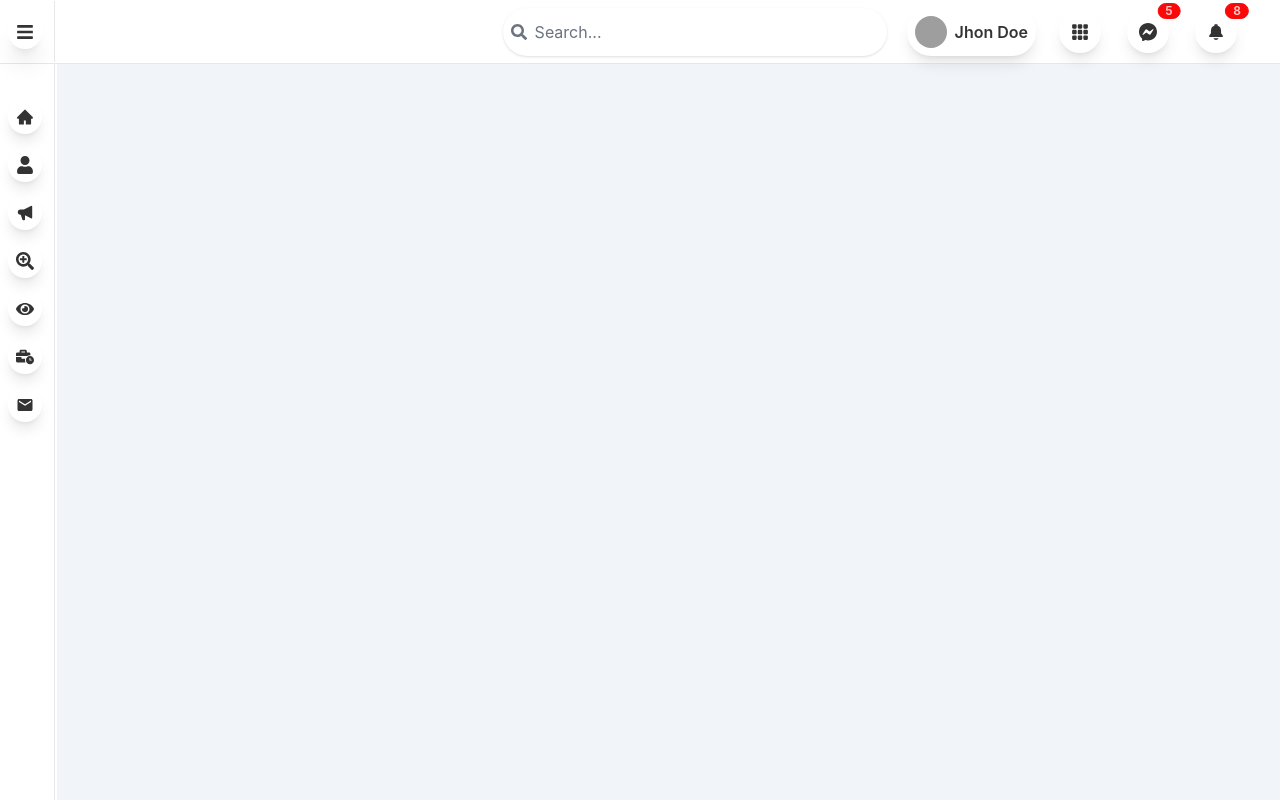
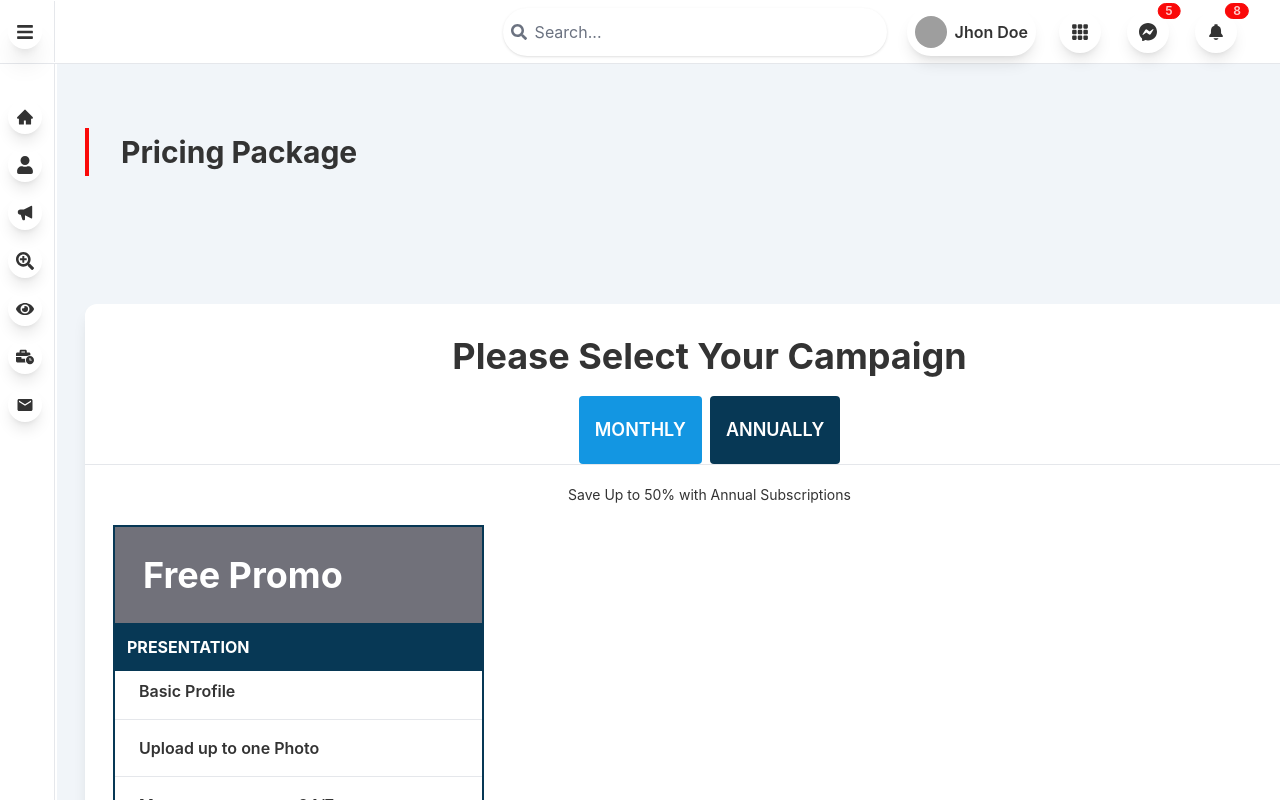
Before and after one commit to dipankar11137/Task-1-BP, a React (Create React App) app: page /proAdmin/newBusinessSales in a window 1280 px wide. Shown: the top 800 px of the page. Built offline with nearby package versions, Linux system fonts and the light colour scheme; grey boxes are pictures that could not be loaded.

Commit message:
add b seles

```diff
--- a/src/Pages/ProAdmin/Dashboard.js
+++ b/src/Pages/ProAdmin/Dashboard.js
@@ -172,7 +172,7 @@ const Dashboard = ({ drawer, setDrawer }) => {
                         >
                           My Promos
                         </p>
-                        <hr className="my-1" />
+                        <hr className="my-2" />
                         <Link to="/proAdmin/businessSales">
                           <p className="hover:text-accent cursor-pointer pl-2 flex items-center text-md">
                             <TiThLargeOutline className="mr-2" /> Business /
@@ -180,21 +180,21 @@ const Dashboard = ({ drawer, setDrawer }) => {
                           </p>
                         </Link>
 
-                        <hr className="my-1" />
+                        <hr className="my-2" />
                         <Link to="/proAdmin/professionalDirectory">
                           <p className="hover:text-accent cursor-pointer pl-2 flex items-center text-md">
-                            <TiThLargeOutline className="mr-2" /> Professional
+                            <TiThLargeOutline className="mr-2" /> Business
                             Directory
                           </p>
                         </Link>
-                        <hr className="my-1" />
+                        <hr className="my-2" />
                         <Link to="/proAdmin/newBusinessSales">
                           <p className="hover:text-accent cursor-pointer pl-2 flex items-center text-md">
                             <TiThLargeOutline className="mr-2" />
                             New Business Sales
                           </p>
                         </Link>
-                        <hr className="my-1" />
+                        <hr className="my-2" />
                       </div>
                     )}
                   </>
--- a/src/Pages/ProAdmin/MyPromos/NewBusinessSales.js
+++ b/src/Pages/ProAdmin/MyPromos/NewBusinessSales.js
@@ -2,8 +2,52 @@ import React from 'react';
 
 const NewBusinessSales = () => {
   return (
-    <div>
-      <h1>Dado n</h1>
+    <div className="mt-20">
+      <div className="p-7">
+        <div className="flex items-center my-5">
+          <div className="h-12 w-1 bg-primary"></div>
+          <h1 className="ml-8 text-3xl font-bold">Pricing Package </h1>
+        </div>
+
+        <div className="mt-32 bg-white  rounded-xl shadow-lg pb-36">
+          <h1 className="text-center text-4xl font-bold pt-8">
+            Please Select Your Campaign
+          </h1>
+          <div className="flex justify-center gap-x-2 mt-5 ">
+            <button className=" bg-accent py-5 px-4 rounded-[4px] text-white text-lg uppercase font-semibold">
+              Monthly
+            </button>
+            <button className=" bg-neutral py-5 px-4 rounded-[4px] text-white text-lg uppercase font-semibold">
+              annually
+            </button>
+          </div>
+          <hr />
+          <p className="text-center my-5 text-sm">
+            Save Up to 50% with Annual Subscriptions
+          </p>
+          <div className="grid md:grid-cols-3 gap-10 mx-7">
+            <div className="border-2 border-neutral hover:-mt-6 hover:duration-300 duration-300">
+              <h1 className="p-7 text-4xl font-bold bg-zinc-500 text-white">
+                Free Promo
+              </h1>
+              <p className="p-3 bg-neutral text-white font-bold">
+                PRESENTATION
+              </p>
+              <p className="px-6 mt-2 font-semibold">Basic Profile</p>
+              <hr className="my-4" />
+              <p className="px-6 mt-2 font-semibold">Upload up to one Photo</p>
+              <hr className="my-4" />
+              <p className="px-6 mt-2 font-semibold">Manage your promo 24/7</p>
+              <hr className="my-4" />
+              <div className="px-6">
+                <button className="bg-zinc-500 w-full py-3 text-white font-bold text-xl uppercase rounded-md mb-14">
+                  Select
+                </button>
+              </div>
+            </div>
+          </div>
+        </div>
+      </div>
     </div>
   );
 };
--- a/src/Pages/ProAdmin/MyPromos/ProfessionalDirectory.js
+++ b/src/Pages/ProAdmin/MyPromos/ProfessionalDirectory.js
@@ -1,9 +1,18 @@
 import React from 'react';
+import List from '../../../Components/List';
+import Footer from '../../../Share/Footer';
 
 const ProfessionalDirectory = () => {
   return (
     <div>
-      <h1>dado</h1>
+      <div className="mt-24 p-7 w-full">
+        <div className="flex items-center">
+          <div className="h-12 w-1 bg-primary"></div>
+          <h1 className="ml-8 text-3xl font-bold"> Business Directory </h1>
+        </div>
+        <List name={'  Business Directory'} />
+      </div>
+      <Footer />
     </div>
   );
 };
```
